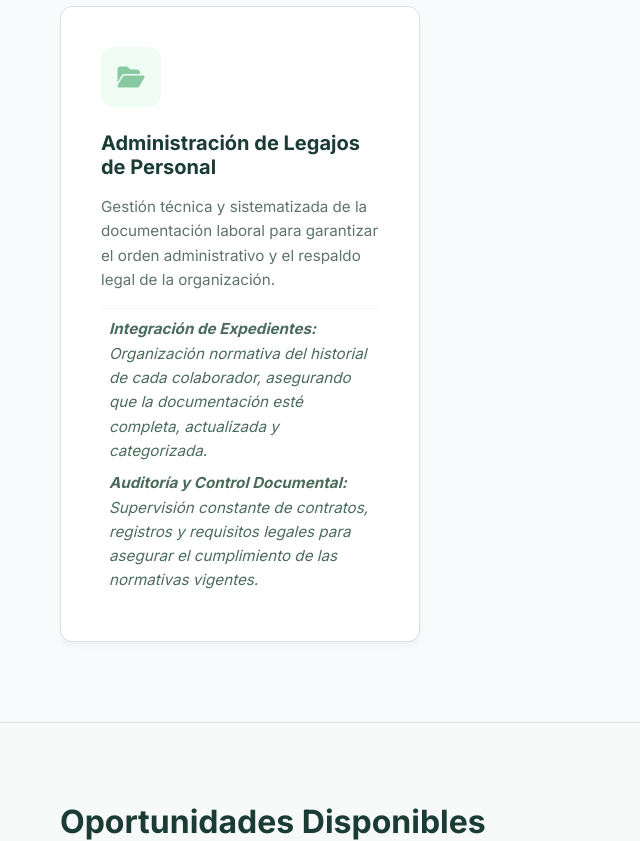
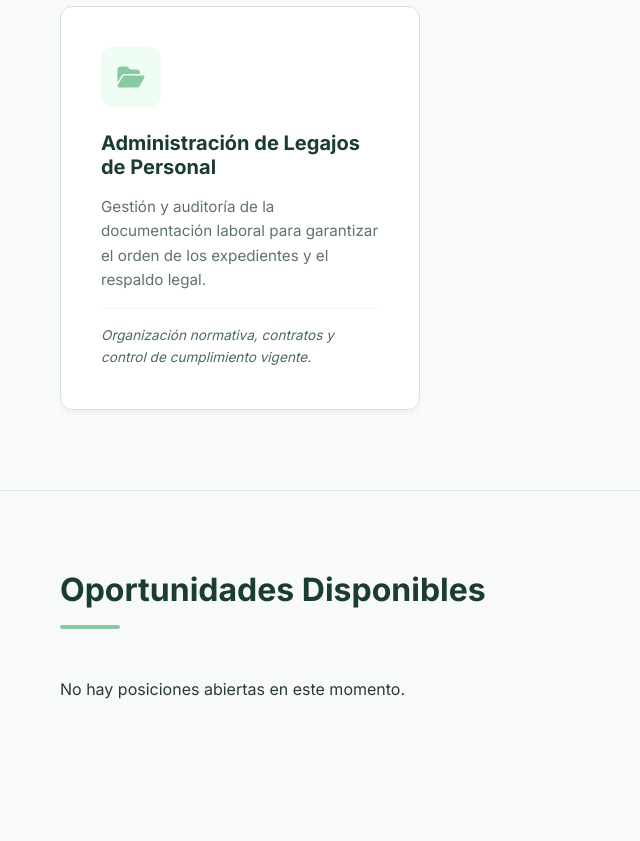
Before and after one commit to GerardodeMartini/RR-HH-, a Django app: page / in a window 1280 px wide. Shown: the part 1302-2143 px from the top of the page, without its empty margins (0-640 px from the left). Run offline with Django 5.2, Linux system fonts and the light colour scheme; data that the repository does not hold is empty; parts of the project's set-up code (start-up, migrations or seed data) failed here and were passed over.

Commit message:
style: shorten admin de legajos description to match the other cards

```diff
--- a/hr_project/templates/vacancy_list.html
+++ b/hr_project/templates/vacancy_list.html
@@ -78,10 +78,9 @@
             <div class="service-card">
                 <div class="service-icon"><i class="fas fa-folder-open"></i></div>
                 <h3>Administración de Legajos de Personal</h3>
-                <p>Gestión técnica y sistematizada de la documentación laboral para garantizar el orden administrativo y el respaldo legal de la organización.</p>
-                <div class="service-features" style="text-align: left; padding: 0.5rem; font-size: 0.95rem;">
-                    <div style="margin-bottom: 8px;"><strong>Integración de Expedientes:</strong> Organización normativa del historial de cada colaborador, asegurando que la documentación esté completa, actualizada y categorizada.</div>
-                    <div><strong>Auditoría y Control Documental:</strong> Supervisión constante de contratos, registros y requisitos legales para asegurar el cumplimiento de las normativas vigentes.</div>
+                <p>Gestión y auditoría de la documentación laboral para garantizar el orden de los expedientes y el respaldo legal.</p>
+                <div class="service-features">
+                    Organización normativa, contratos y control de cumplimiento vigente.
                 </div>
             </div>
         </div>
```
